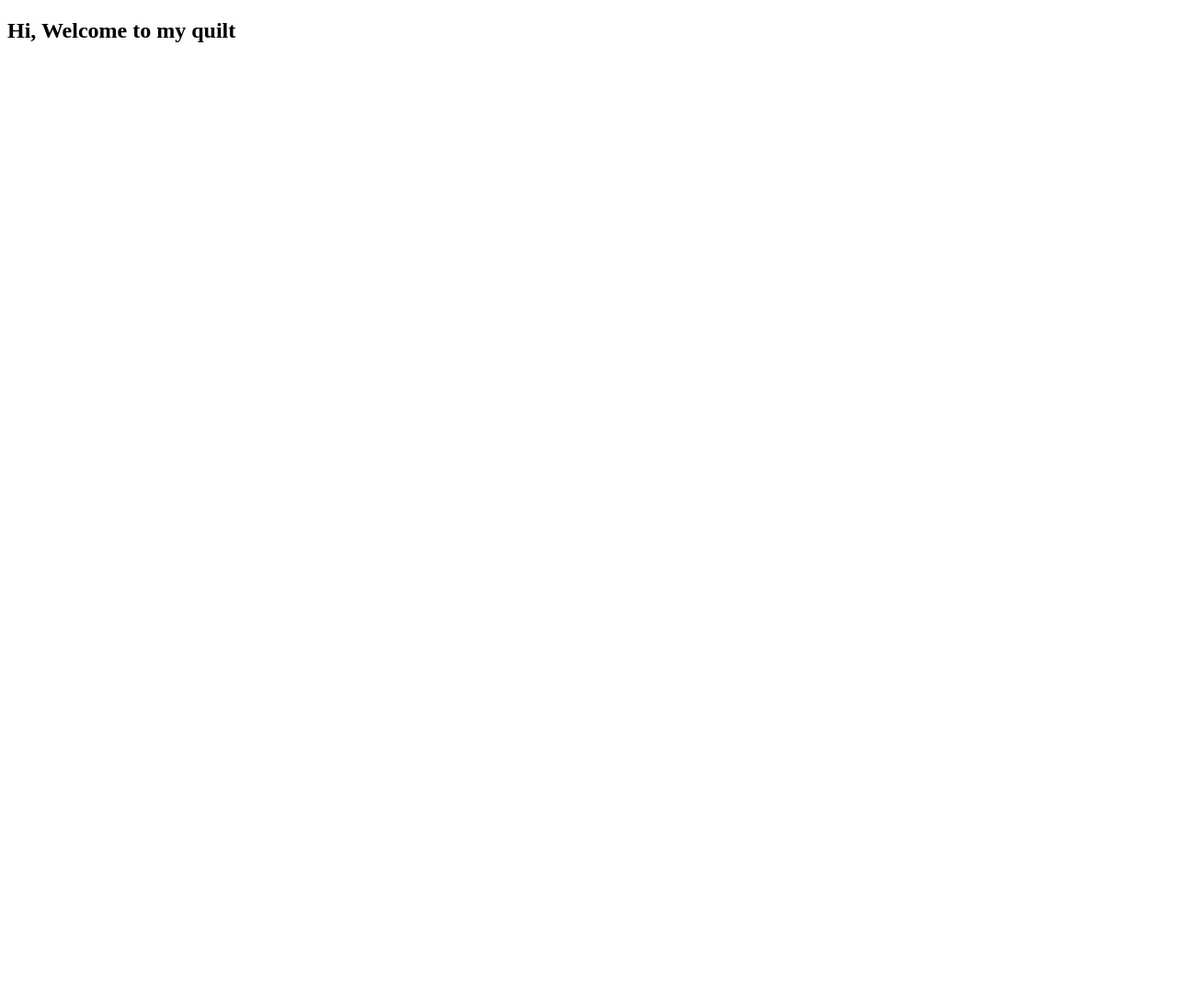
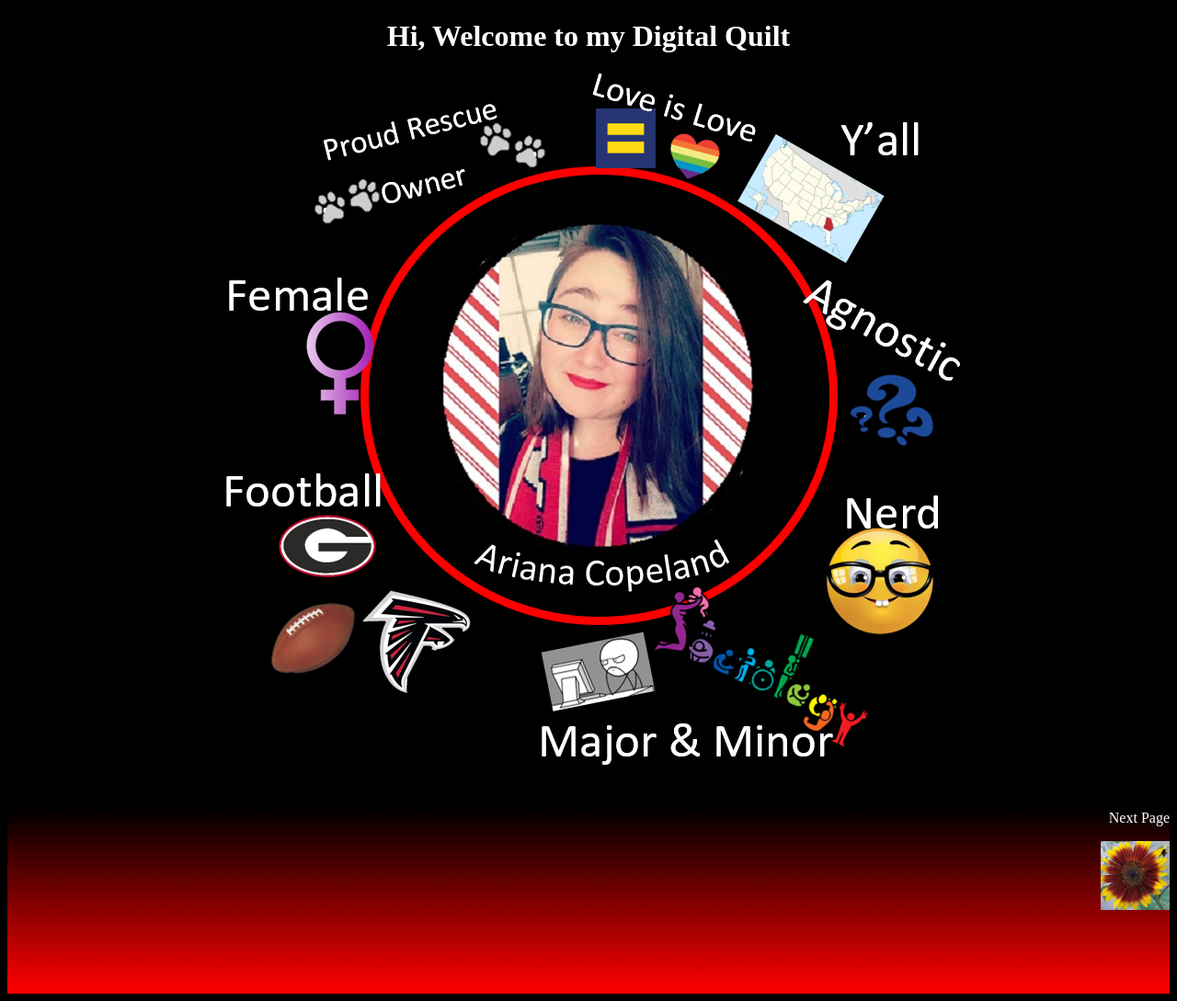
Before and after one commit to anc624/copeland.github.io, a plain HTML site: page index.html in a window 1280 px wide. Shown: the whole page at 92% size. Before the commit the page ends 800 px from the top, so only its background shows below. Drawn offline with Linux system fonts and the light colour scheme.

Commit message:
Update index.html

```diff
--- a/index.html
+++ b/index.html
@@ -2,11 +2,39 @@
 <html>
   <head>
     <meta http-equiv="Content-Type" content="text/html; charset=utf-8">
+    <title> Ariana's Quilt!</title>
+	<style>
+	body{ align: center;
+		background:#000000;
+		color: #FFFFFF;
+	}
 
-    <title> Ariana's Quilt!</title>
+	#grad1 {
+    height: 200px;
+    background: black; /* For browsers that do not support gradients */
+    background: linear-gradient(black, red);
+	background-repeat: no-repeat;
+}
+
+	</style>
   </head>
+
   <body>
-  <h2> Hi, Welcome to my quilt </h2>
+   <div align="center">
+  <h1> Hi, Welcome to my Digital Quilt </h1>
+
+  <img src="ident.png" >
+
+
+   <!--Navigation-->
+ <div id="grad1">
+
+	 <div align="right">
+	 <p> Next Page</p>
+	 <a href="family.html"><img src="sunflower.jpg" alt="Click Here for next page" height="75" width="75"></a>
+	 </div>
+ </div>
+
 
   </body>
 </html>
```
